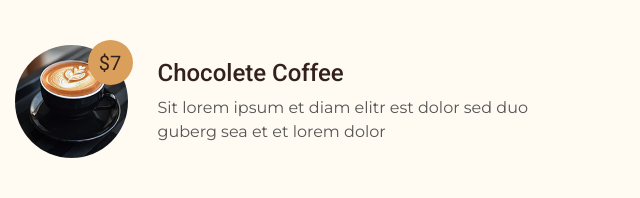
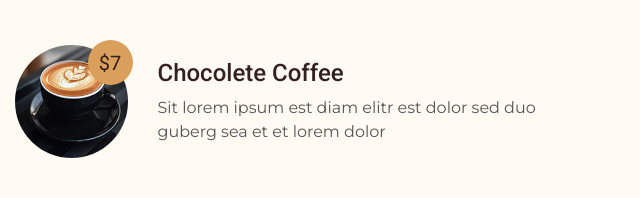
Before and after one commit to AkingbadeOmosebi/GitOps-Gaurdian-Platform, a plain HTML site: page app/menu.html in a window 1280 px wide. Shown: the part 969-1167 px from the top of the page, 640-1280 px from the left. Drawn offline with nearby package versions, Linux system fonts and the light colour scheme.

```diff
--- a/app/menu.html
+++ b/app/menu.html
@@ -131,7 +131,7 @@
                         </div>
                         <div class="col-8 col-sm-9">
                             <h4>Chocolete Coffee</h4>
-                            <p class="m-0">Sit lorem ipsum et diam elitr est dolor sed duo guberg sea et et lorem dolor</p>
+                            <p class="m-0">Sit lorem ipsum est diam elitr est dolor sed duo guberg sea et et lorem dolor</p>
                         </div>
                     </div>
                     <div class="row align-items-center mb-5">
```
Also changed, not shown: 1 other file.
